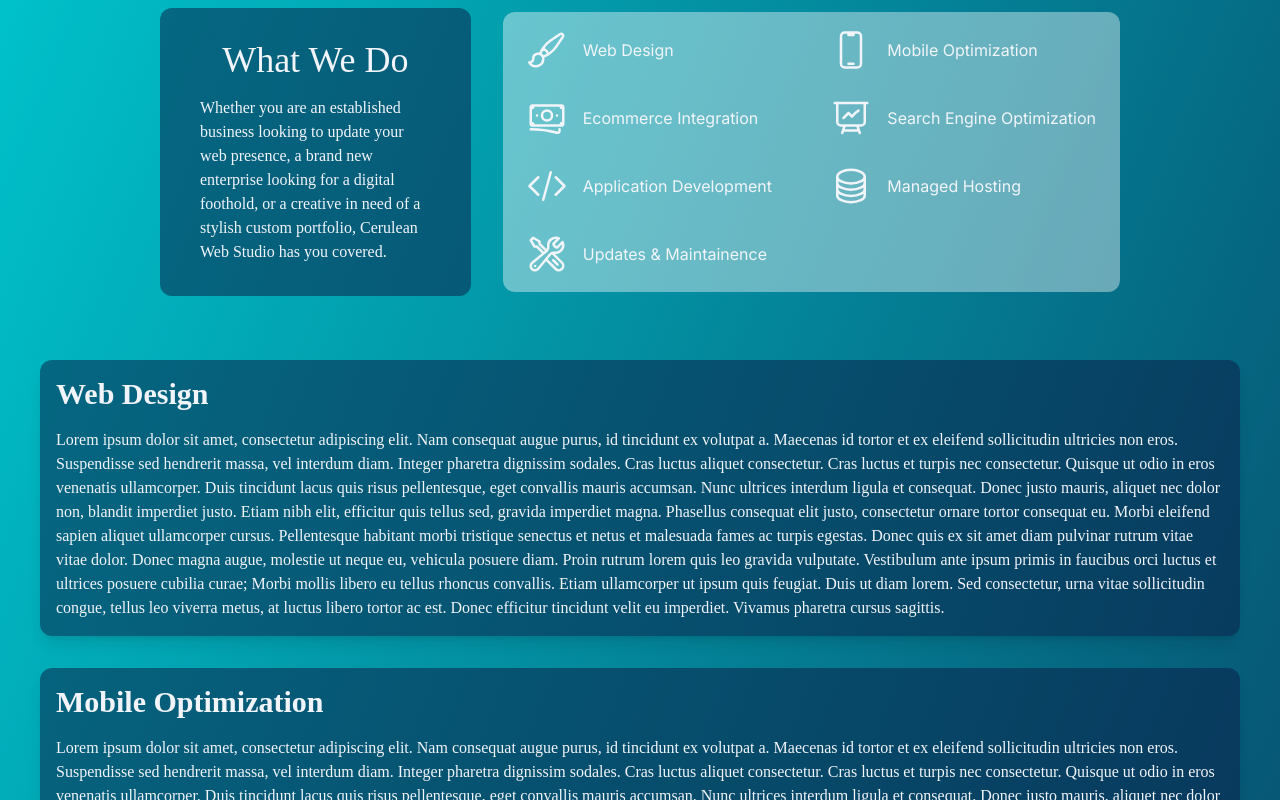
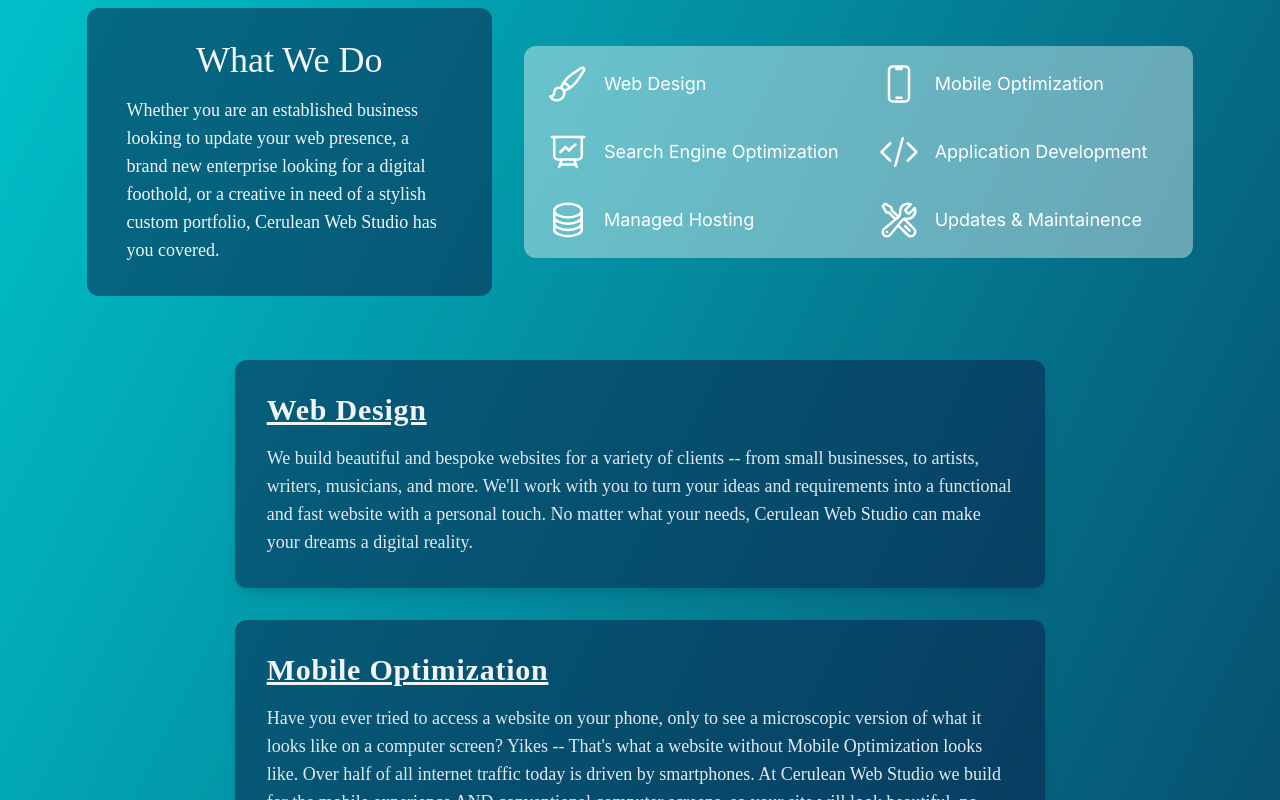
Before and after one commit to PiraTechnics/cerulean-web-studio, a Next.js app: page /services in a window 1280 px wide. Shown: the part 120-920 px from the top of the page. Built offline with nearby package versions, Linux system fonts and the light colour scheme.

Commit message:
#8 Services Description and layout finalized

```diff
--- a/app/data.ts
+++ b/app/data.ts
@@ -1,12 +1,17 @@
 import {
   CircleStackIcon,
+  CodeBracketIcon,
+  DevicePhoneMobileIcon,
   DocumentDuplicateIcon,
   DocumentTextIcon,
   GlobeAltIcon,
+  PaintBrushIcon,
   PencilSquareIcon,
+  PresentationChartLineIcon,
   RocketLaunchIcon,
   ShoppingBagIcon,
   ViewColumnsIcon,
+  WrenchScrewdriverIcon,
 } from "@heroicons/react/24/outline";
 
 export const pageLinks = [
@@ -27,6 +32,57 @@
   email: "fakename@testmail.net",
   phone: "(555) 555-5555",
 };
+
+export const services = [
+  {
+    name: "Web Design",
+    link: "design",
+    icon: PaintBrushIcon as HeroIcon,
+    description:
+      "We build beautiful and bespoke websites for a variety of clients -- from small businesses, to artists, writers, musicians, and more. We'll work with you to turn your ideas and requirements into a functional and fast website with a personal touch. No matter what your needs, Cerulean Web Studio can make your dreams a digital reality.",
+  },
+  {
+    name: "Mobile Optimization",
+    link: "mobile",
+    icon: DevicePhoneMobileIcon as HeroIcon,
+    description:
+      "Have you ever tried to access a website on your phone, only to see a microscopic version of what it looks like on a computer screen? Yikes -- That's what a website without Mobile Optimization looks like. Over half of all internet traffic today is driven by smartphones. At Cerulean Web Studio we build for the mobile experience AND conventional computer screens, so your site will look beautiful, no matter what device its accessed from.",
+  },
+  /* Removing e-commerce until it is offered
+  {
+    name: "Ecommerce Integration",
+    link: "ecommerce",
+    icon: BanknotesIcon as HeroIcon,
+  },*/
+  {
+    name: "Search Engine Optimization",
+    link: "seo",
+    icon: PresentationChartLineIcon as HeroIcon,
+    description:
+      "We use the latest development tools and best practices to ensure optimal settings for search engines and maximum reach for your site. We offer a free consultation for SEO with pur standard Website & Hosting package.",
+  },
+  {
+    name: "Application Development",
+    link: "development",
+    icon: CodeBracketIcon as HeroIcon,
+    description:
+      "Need something a little more complex than our standard offerings? We can build it for you! Whether you are searching for a perfect Invoicing System, a Customer Relationship Management dashboard, E-Commerce for your business or more, Cerulean Web Studio is here to help. Call or Email us for a free consultation and we'll take it from there.",
+  },
+  {
+    name: "Managed Hosting",
+    link: "hosting",
+    icon: CircleStackIcon as HeroIcon,
+    description:
+      "Not only do we design and build your site, we'll put it online for you as well! For a small monthly fee, Cerulean Web Studio provides hosting and basic maintainence as a part of our standard design package. Cancel anytime, and we'll hand the source code off to you.",
+  },
+  {
+    name: "Updates & Maintainence",
+    link: "maintainence",
+    icon: WrenchScrewdriverIcon as HeroIcon,
+    description:
+      "What if you already have a website, and just need something changed or added? Give us a call and we'll see what Cerulean Web Studio can do for you! Additionally, as a part of our subscription package we provide updates and content management on a monthly basis.",
+  },
+];
 
 export const packageDetails = {
   header: {
--- a/app/ui/sections/get-started.tsx
+++ b/app/ui/sections/get-started.tsx
@@ -11,7 +11,7 @@
         </h2>
         <div className="mt-10 flex items-center gap-x-6 lg:mt-0 lg:flex-shrink-0">
           <a
-            href="#"
+            href="/contact"
             className="flex mx-auto items-center rounded-full bg-gradient-to-r from-cws-primary to-cws-bg-1 px-3.5 py-2.5 font-semibold shadow-sm ring-1 ring-cws-bg-1 hover:ring-cws-bg-1/50 focus:outline-none text-white"
           >
             <span className="px-1">Get Started</span>
--- a/app/ui/sections/our-services.tsx
+++ b/app/ui/sections/our-services.tsx
@@ -1,57 +1,16 @@
-import {
-	DevicePhoneMobileIcon,
-	CircleStackIcon,
-	CodeBracketIcon,
-	WrenchScrewdriverIcon,
-	PresentationChartLineIcon,
-	BanknotesIcon,
-	PaintBrushIcon,
-} from "@heroicons/react/24/outline";
+import { services } from "@/app/data";
 import Link from "next/link";
-
-const servicesKey = [
-	{ name: "Web Design", link: "design", icon: <PaintBrushIcon /> },
-	{
-		name: "Mobile Optimization",
-		link: "mobile",
-		icon: <DevicePhoneMobileIcon />,
-	},
-	{
-		name: "Ecommerce Integration",
-		link: "ecommerce",
-		icon: <BanknotesIcon />,
-	},
-	{
-		name: "Search Engine Optimization",
-		link: "seo",
-		icon: <PresentationChartLineIcon />,
-	},
-	{
-		name: "Application Development",
-		link: "development",
-		icon: <CodeBracketIcon />,
-	},
-	{ name: "Managed Hosting", link: "hosting", icon: <CircleStackIcon /> },
-	{
-		name: "Updates & Maintainence",
-		link: "maintainence",
-		icon: <WrenchScrewdriverIcon />,
-	},
-];
-
-const textPlaceholder =
-	"Lorem ipsum dolor sit amet, consectetur adipiscing elit. Nam consequat augue purus, id tincidunt ex volutpat a. Maecenas id tortor et ex eleifend sollicitudin ultricies non eros. Suspendisse sed hendrerit massa, vel interdum diam. Integer pharetra dignissim sodales. Cras luctus aliquet consectetur. Cras luctus et turpis nec consectetur. Quisque ut odio in eros venenatis ullamcorper. Duis tincidunt lacus quis risus pellentesque, eget convallis mauris accumsan. Nunc ultrices interdum ligula et consequat. Donec justo mauris, aliquet nec dolor non, blandit imperdiet justo. Etiam nibh elit, efficitur quis tellus sed, gravida imperdiet magna. Phasellus consequat elit justo, consectetur ornare tortor consequat eu. Morbi eleifend sapien aliquet ullamcorper cursus. Pellentesque habitant morbi tristique senectus et netus et malesuada fames ac turpis egestas. Donec quis ex sit amet diam pulvinar rutrum vitae vitae dolor. Donec magna augue, molestie ut neque eu, vehicula posuere diam. Proin rutrum lorem quis leo gravida vulputate. Vestibulum ante ipsum primis in faucibus orci luctus et ultrices posuere cubilia curae; Morbi mollis libero eu tellus rhoncus convallis. Etiam ullamcorper ut ipsum quis feugiat. Duis ut diam lorem. Sed consectetur, urna vitae sollicitudin congue, tellus leo viverra metus, at luctus libero tortor ac est. Donec efficitur tincidunt velit eu imperdiet. Vivamus pharetra cursus sagittis.";
 
 export const OurServices = () => {
   return (
     <section className="text-slate-100 px-8">
-			<div className="flex flex-col md:flex-row gap-8  xl:px-32 2xl:px-64 items-center">
+      <div className="flex flex-col md:flex-row gap-8 items-center justify-center">
         <div
           id="intro-content"
-					className="bg-cws-bg-2/50 rounded-xl py-8 px-2 h-fit"
+          className="bg-cws-bg-2/50 rounded-xl py-8 px-2 h-fit xl:w-1/3"
         >
           <div className="text-4xl text-center ">What We Do</div>
-					<div className="mt-4 px-8">
+          <div className="mt-4 px-8 text-lg">
             Whether you are an established business looking to update your web
             presence, a brand new enterprise looking for a digital foothold, or
             a creative in need of a stylish custom portfolio, Cerulean Web
@@ -60,32 +19,36 @@
         </div>
         <div
           id="intro-key"
-					className="grid grid-cols-1 sm:grid-cols-2 md:grid-cols-1 lg:grid-cols-2 bg-white/40 rounded-xl p-4 gap-6 font-sans min-w-fit max-w-full justify-center"
+          className="grid grid-cols-1 sm:grid-cols-2 md:grid-cols-1 lg:grid-cols-2 bg-white/40 rounded-xl p-4 gap-6 font-sans min-w-fit max-w-full justify-center xl:text-lg text-white"
         >
-					{servicesKey.map((entry) => {
+          {services.map((entry) => {
             return (
               <Link
                 key={entry.name}
                 href={`#${entry.link}`}
                 className="flex items-center gap-4 rounded-lg px-2 py-0.5 hover:text-cws-primary hover:bg-white/70"
               >
-								<div className="w-10">{entry.icon}</div>
+                <div className="w-10">
+                  <entry.icon />
+                </div>
                 <p>{entry.name}</p>
               </Link>
             );
           })}
         </div>
       </div>
-			<div className="my-16 flex flex-col gap-8 px-2">
-				{servicesKey.map((entry) => {
+      <div className="my-16 flex flex-col gap-8 lg:w-5/6 xl:w-2/3 mx-auto">
+        {services.map((entry) => {
           return (
             <div
               key={`${entry.name}-content`}
               id={entry.link}
-							className="bg-cws-bg-2/50 rounded-xl p-4 shadow-lg"
+              className="bg-cws-bg-2/50 rounded-xl p-8 shadow-lg"
             >
-							<div className="text-3xl font-semibold mb-4">{entry.name}</div>
-							<div>{textPlaceholder}</div>
+              <div className="text-3xl font-semibold mb-4 underline tracking-wide">
+                {entry.name}
+              </div>
+              <div className="text-lg text-slate-200">{entry.description}</div>
             </div>
           );
         })}
--- a/app/ui/sections/package-addons.tsx
+++ b/app/ui/sections/package-addons.tsx
@@ -85,9 +85,6 @@
           Questions? Need something not listed? Ask us -- see contact
           information below.
         </div>
-        <div className="text-sm text-slate-400 text-center mt-2">
-          *Prices are estimates only
-        </div>
       </div>
     </section>
   );
--- a/app/ui/sections/package-pricing.tsx
+++ b/app/ui/sections/package-pricing.tsx
@@ -74,6 +74,10 @@
             </li>
           ))}
         </ul>
+        <div className="text-sm text-slate-300 text-center mt-2">
+          *Prices are estimates only. Subscription plan minimum 6 month
+          contract.
+        </div>
       </div>
     </div>
   );
```
Lines whose indentation alone changed are shown as unchanged.
